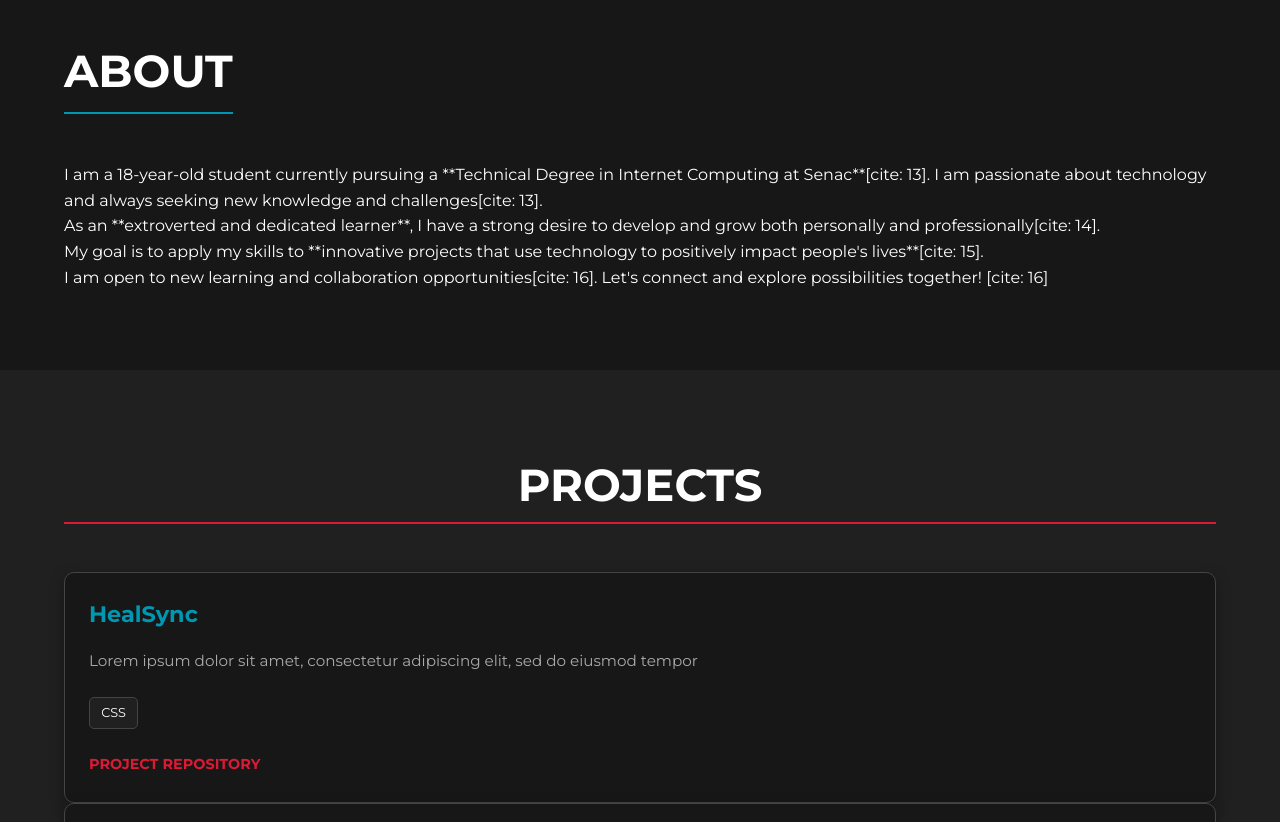
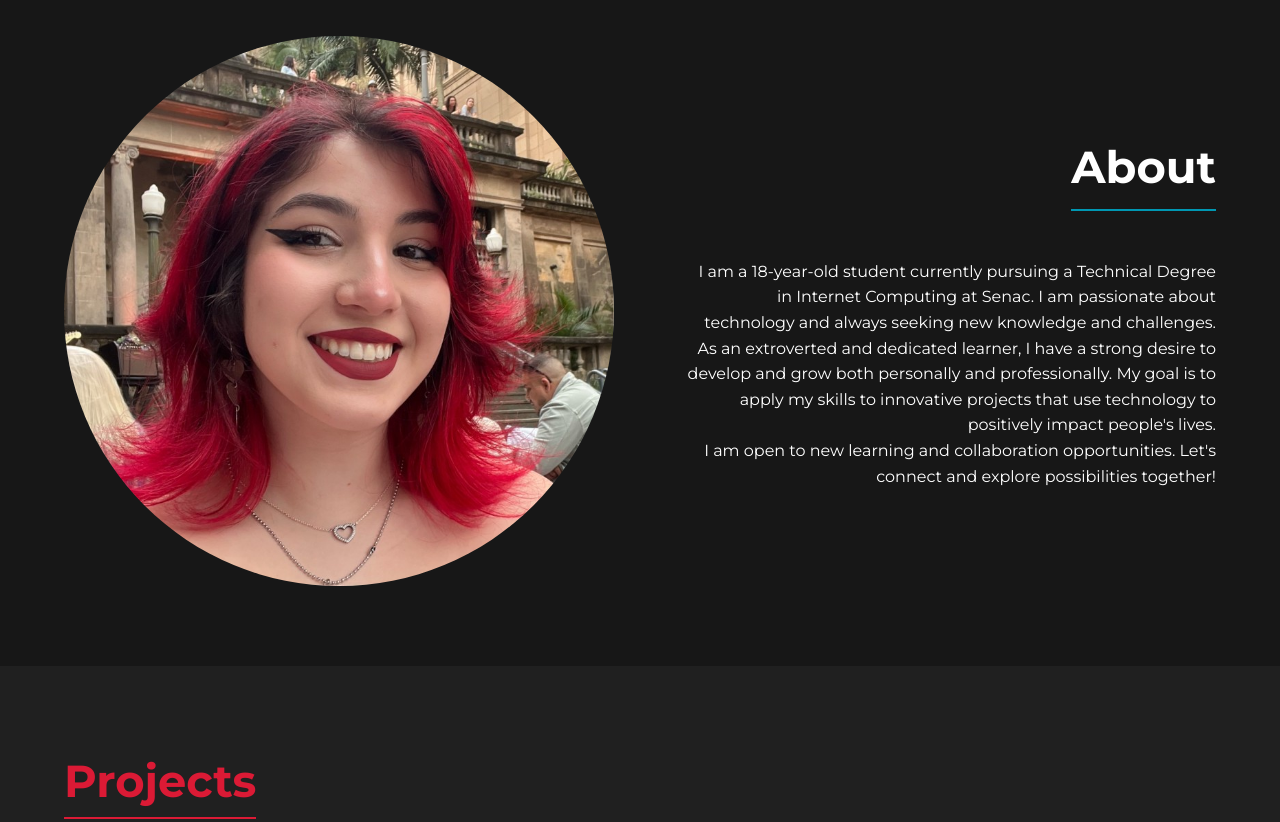
Before and after one commit to MarinaMenezess/Portfolio, a plain HTML site: page index.html in a window 1280 px wide. Shown: the part 1160-1982 px from the top of the page. Drawn offline with nearby package versions, Linux system fonts and the light colour scheme.

Commit message:
about section

```diff
--- a/index.html
+++ b/index.html
@@ -40,13 +40,16 @@
     </section>
 
     <section id="about">
-        <h2>About</h2>
-        <div class="about-content">
-            <p>I am a 18-year-old student currently pursuing a **Technical Degree in Internet Computing at Senac**[cite: 13]. I am passionate about technology and always seeking new knowledge and challenges[cite: 13].</p>
-            <p>As an **extroverted and dedicated learner**, I have a strong desire to develop and grow both personally and professionally[cite: 14].</p>
-            <p>My goal is to apply my skills to **innovative projects that use technology to positively impact people's lives**[cite: 15].</p>
-            <p>I am open to new learning and collaboration opportunities[cite: 16]. Let's connect and explore possibilities together! [cite: 16]</p>
+        <img src="./assets/eu.jpg" alt="">
+        <div>
+            <h2>About</h2>
+            <div class="about-content">
+                <p>I am a 18-year-old student currently pursuing a Technical Degree in Internet Computing at Senac. I am passionate about technology and always seeking new knowledge and challenges.
+                <br>As an extroverted and dedicated learner, I have a strong desire to develop and grow both personally and professionally. My goal is to apply my skills to innovative projects that use technology to positively impact people's lives.
+                <br>I am open to new learning and collaboration opportunities. Let's connect and explore possibilities together!</p>
+            </div>
         </div>
+
     </section>
 
     <section id="projects">
--- a/style.css
+++ b/style.css
@@ -73,7 +73,6 @@ h2 {
     font-size: 2.8rem;
     margin-bottom: var(--spacing-lg);
     text-align: center;
-    text-transform: uppercase;
     color: var(--text-light);
 }
 
@@ -273,6 +272,20 @@ nav ul li a:hover::after {
 #about {
     background-color: var(--background-dark);
     padding-top: 150px; /* Para acomodar a forma inclinada da seção anterior */
+    display: flex;
+    align-items: center;
+    justify-content: center;
+    gap: 70px;
+}
+
+#about img{
+    width: 550px;
+    border-radius: 50%;
+}
+
+#about div{
+    text-align: end;
+    max-width: 600px;
 }
 
 #about h2 {
@@ -353,13 +366,14 @@ nav ul li a:hover::after {
 #projects {
     background-color: var(--background-medium); /* Cor de fundo ligeiramente diferente */
     overflow: hidden; /* Para o carrossel */
+    display: flex;
+    flex-direction: column;
 }
 
 #projects h2 {
-    text-align: center;
+    color: var(--primary-red);
     border-bottom: 2px solid var(--primary-red);
-    margin-left: auto;
-    margin-right: auto;
+    align-self: flex-start;
 }
 
 .projects-carousel-container {
```
Also changed, not shown: assets/eu.jpg (added).
